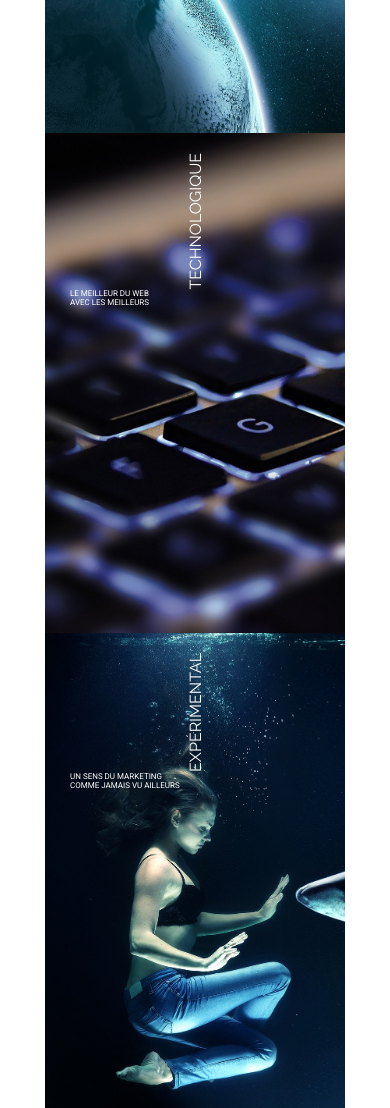
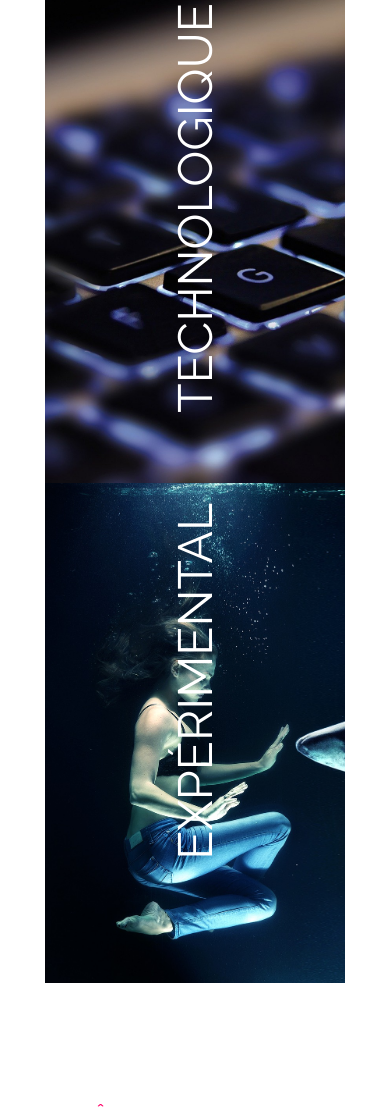
Before and after one commit to Neliiad/trobien, a website: page index.html in a window 390 px wide. Shown: the part 2131-3239 px from the top of the page. Drawn offline with Linux system fonts and the light colour scheme.

Commit message:
first commit

```diff
--- a/assets/scss/element/project.scss
+++ b/assets/scss/element/project.scss
@@ -27,7 +27,7 @@
        margin-top: 150px;
        line-height: 50px;
        @media (max-width: 480px){
-        line-height: none;
+        line-height: 0;
     }
     }
 
@@ -120,16 +120,16 @@
             text-align: center;
             writing-mode:vertical-rl;
             transform: rotate(180deg);
-            font-size: 1rem;
+            font-size: 3rem;
             margin-top: 20px;
         }
 
         p{
           color: white;
           font-family: "Roboto";
-          font-size: 0.5rem;
+          font-size: 2rem;
           margin-left: 25px;
-          margin-top: 0;
+          margin-top: 225px;
       }
       }
 
@@ -198,16 +198,16 @@
         text-align: center;
         writing-mode:vertical-rl;
         transform: rotate(180deg);
-        font-size: 1rem;
+        font-size: 3rem;
         margin-top: 20px;
     }
 
     p{
       color: white;
       font-family: "Roboto";
-      font-size: 0.5rem;
+      font-size: 2rem;
       margin-left: 25px;
-      margin-top: 0;
+      margin-top: 200px;
   }
   }
 }
@@ -235,7 +235,7 @@
             font-family: "Roboto";
             font-size: 1rem;
             margin-left: 25px;
-            margin-top: 270px;
+            margin-top: 160px;
         }
 
         @media (min-width: 480px) and (max-width: 780px){
@@ -259,7 +259,7 @@
           font-family: "Roboto";
           font-size: 0.9rem;
           margin-left: 25px;
-          margin-top: 70px;
+          margin-top: 125px;
       }
     }
 
@@ -275,16 +275,16 @@
         text-align: center;
         writing-mode:vertical-rl;
         transform: rotate(180deg);
-        font-size: 1rem;
+        font-size: 3rem;
         margin-top: 20px;
     }
 
     p{
       color: white;
       font-family: "Roboto";
-      font-size: 0.5rem;
+      font-size: 2rem;
       margin-left: 25px;
-      margin-top: 0;
+      margin-top:150px;
   }
 
 
```
Also changed, not shown: assets/css/styles.css, 1 other file.
